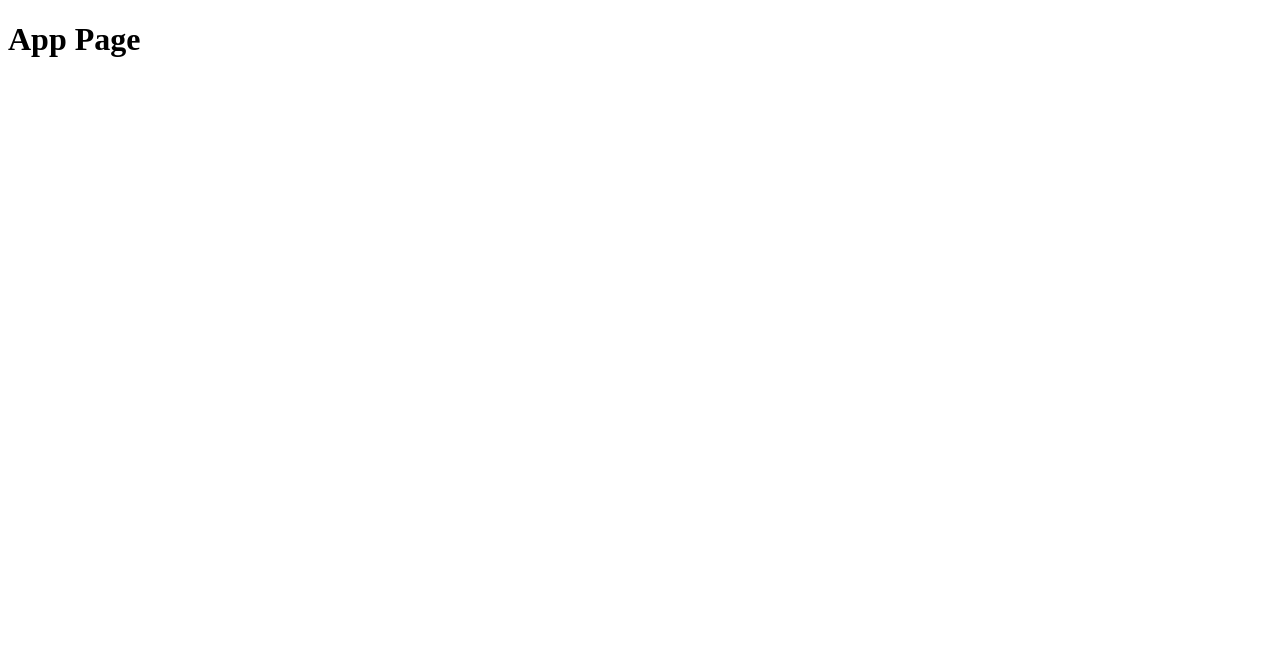
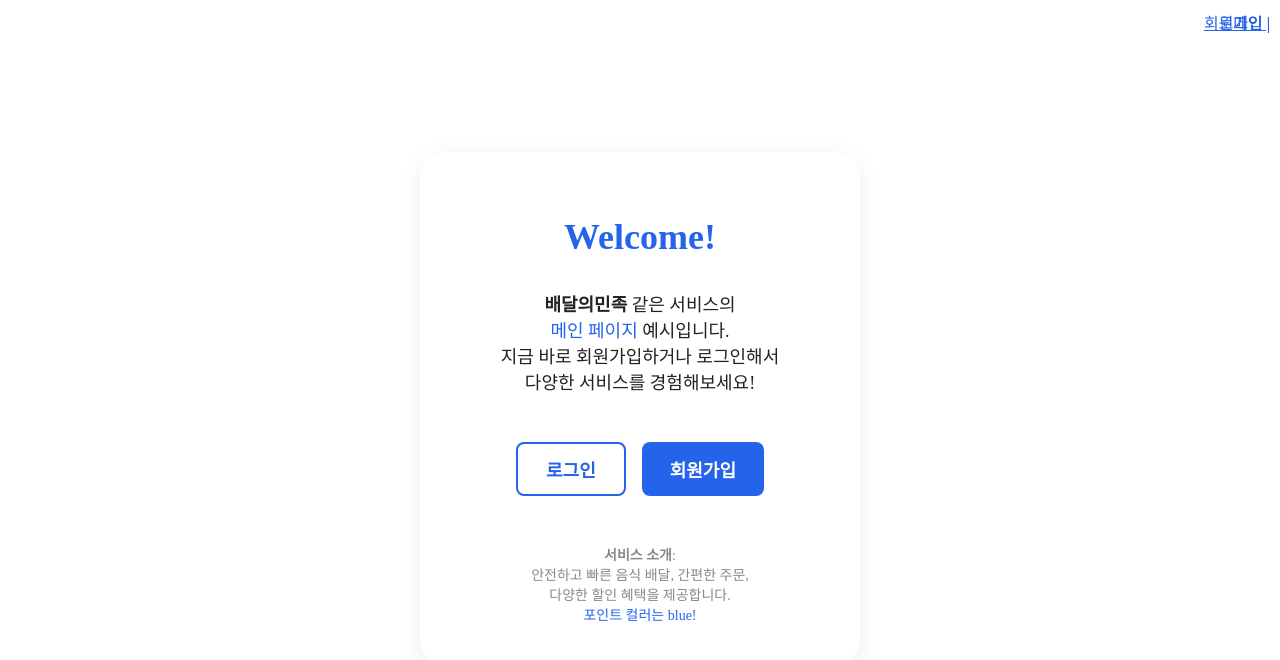
Before and after one commit to law-project-organization/frontend, a React (Vite) app: page / in a window 1280 px wide. Shown: the top 660 px of the page. Built offline with nearby package versions, Linux system fonts and the light colour scheme.

Commit message:
update : join, login

```diff
--- a/package.json
+++ b/package.json
@@ -11,7 +11,8 @@
   },
   "dependencies": {
     "react": "^19.1.0",
-    "react-dom": "^19.1.0"
+    "react-dom": "^19.1.0",
+    "react-router-dom": "^7.7.1"
   },
   "devDependencies": {
     "@eslint/js": "^9.30.1",
--- a/src/App.jsx
+++ b/src/App.jsx
@@ -1,9 +1,25 @@
-export default function App() {
+import { BrowserRouter, Routes, Route, Link } from "react-router-dom";
+import MainPage from "@/page/MainPage";
+import LoginPage from "@/page/LoginPage";
+import JoinPage from "@/page/JoinPage";
 
-
+function App() {
   return (
     <div>
-      <h1>App Page</h1>
+      <div>
+          <Routes>
+            <Route path="/" element={<MainPage />} />
+            <Route path="/join" element={<JoinPage />} />
+            <Route path="/login" element={<LoginPage />} />
+          </Routes>
+      </div>
+      <div>
+        <Link to="/" style={{ position: "fixed", top: 10, right: 10, color: "#2563eb" }} > 메인 | </Link>
+        <Link to="/join" style={{ position: "fixed", top: 10, right: 10, color: "#2563eb" }} > 회원가입 | </Link>
+        <Link to="/login" style={{ position: "fixed", top: 10, right: 10, color: "#2563eb" }} > 로그인 | </Link>
+      </div>
     </div>
   );
 }
+
+export default App;
--- a/src/api/BaseApi.jsx
+++ b/src/api/BaseApi.jsx
@@ -1,4 +1,4 @@
-const BASE_URL = process.env.REACT_APP_API_BASE_URL || 'http://localhost:8080/api';
+const BASE_URL = 'http://localhost:8080/api'; // process.env.REACT_APP_API_BASE_URL ||
 
 // 공통 fetch wrapper
 async function request(method, url, { data, params, headers = {}, ...customConfig } = {}) {
@@ -16,7 +16,7 @@ async function request(method, url, { data, params, headers = {}, ...customConfi
       'Content-Type': 'application/json',
       ...headers,
     },
-    credentials: 'include', // << 쿠키 자동 첨부!
+    credentials: 'include', // 쿠키 자동 첨부
     ...customConfig,
   };
 
--- a/src/main.jsx
+++ b/src/main.jsx
@@ -1,6 +1,9 @@
 import { createRoot } from 'react-dom/client'
 import App from './App.jsx'
+import { BrowserRouter } from 'react-router-dom'
 
 createRoot(document.getElementById('root')).render(
-    <App />
+    <BrowserRouter>
+        <App />
+    </BrowserRouter>
 )
--- a/src/page/Login.jsx
+++ b/src/page/JoinPage.jsx
@@ -1,37 +1,49 @@
 import React, { useState } from "react";
-import api from "../api/baseApi"; // baseApi 경로에 따라 수정
+import api from "@/api/BaseApi";
 
-const pointBlue = "#2563eb"; // tailwind blue-600 계열
+const pointBlue = "#2563eb"; // tailwind 'blue-600' 계열
 
-export default function Login() {
-  const [form, setForm] = useState({ username: "", password: "" });
+export default function Join() {
+  const [form, setForm] = useState({
+    username: "",
+    password: "",
+    passwordCheck: "",
+  });
   const [loading, setLoading] = useState(false);
   const [msg, setMsg] = useState("");
 
+  // 입력값 변경 핸들러
   const handleChange = (e) => {
     setForm({ ...form, [e.target.name]: e.target.value });
   };
 
-  const handleLogin = async (e) => {
+  // 회원가입 요청
+  const handleJoin = async (e) => {
     e.preventDefault();
     setMsg("");
 
-    if (!form.username || !form.password) {
-      setMsg("아이디와 비밀번호를 모두 입력하세요.");
+    // 간단한 유효성 검사
+    if (!form.username || !form.password || !form.passwordCheck) {
+      setMsg("모든 항목을 입력하세요.");
+      return;
+    }
+    if (form.password !== form.passwordCheck) {
+      setMsg("비밀번호가 일치하지 않습니다.");
       return;
     }
 
     setLoading(true);
     try {
-      // 실제 엔드포인트 명확히 알면 경로 수정 (예: /auth/login)
-      await api.post("/auth/login", {
+      // 실제 API 주소 맞게 수정 (예시: /auth/join)
+      await api.post("/auth/join", {
         username: form.username,
         password: form.password,
       });
-      setMsg("로그인 성공!");
-      // 로그인 성공 후 리다이렉트, 상태 관리 등 추가 구현 가능
+      setMsg("회원가입이 완료되었습니다!");
+      setForm({ username: "", password: "", passwordCheck: "" });
     } catch (err) {
-      setMsg("로그인 실패: " + (err?.message || "에러"));
+      // 에러 메시지 세팅
+      setMsg(err?.message || "회원가입 실패");
     } finally {
       setLoading(false);
     }
@@ -46,7 +58,7 @@ export default function Login() {
       alignItems: "center",
       justifyContent: "center"
     }}>
-      <form onSubmit={handleLogin} style={{
+      <form onSubmit={handleJoin} style={{
         width: 320,
         padding: 32,
         borderRadius: 16,
@@ -61,7 +73,7 @@ export default function Login() {
           fontWeight: 700,
           fontSize: 28,
           textAlign: "center"
-        }}>로그인</h2>
+        }}>회원가입</h2>
         <input
           name="username"
           type="text"
@@ -82,8 +94,24 @@ export default function Login() {
           name="password"
           type="password"
           placeholder="비밀번호"
-          autoComplete="current-password"
+          autoComplete="new-password"
           value={form.password}
+          onChange={handleChange}
+          style={{
+            padding: "12px 16px",
+            border: `1.5px solid ${pointBlue}`,
+            borderRadius: 8,
+            fontSize: 16,
+            outline: "none"
+          }}
+          disabled={loading}
+        />
+        <input
+          name="passwordCheck"
+          type="password"
+          placeholder="비밀번호 확인"
+          autoComplete="new-password"
+          value={form.passwordCheck}
           onChange={handleChange}
           style={{
             padding: "12px 16px",
@@ -110,11 +138,11 @@ export default function Login() {
           }}
           disabled={loading}
         >
-          {loading ? "로그인 중..." : "로그인"}
+          {loading ? "가입 중..." : "회원가입"}
         </button>
         {msg && (
           <div style={{
-            color: msg.includes("성공") ? pointBlue : "crimson",
+            color: msg.includes("완료") ? pointBlue : "crimson",
             marginTop: 10,
             textAlign: "center",
             fontWeight: 500
--- a/src/page/Join.jsx
+++ b/src/page/LoginPage.jsx
@@ -1,49 +1,37 @@
 import React, { useState } from "react";
-import api from "../api/baseApi"; // baseApi 경로에 따라 수정
+import api from "@/api/BaseApi";
 
-const pointBlue = "#2563eb"; // tailwind 'blue-600' 계열
+const pointBlue = "#2563eb"; // tailwind blue-600 계열
 
-export default function Join() {
-  const [form, setForm] = useState({
-    username: "",
-    password: "",
-    passwordCheck: "",
-  });
+export default function Login() {
+  const [form, setForm] = useState({ username: "", password: "" });
   const [loading, setLoading] = useState(false);
   const [msg, setMsg] = useState("");
 
-  // 입력값 변경 핸들러
   const handleChange = (e) => {
     setForm({ ...form, [e.target.name]: e.target.value });
   };
 
-  // 회원가입 요청
-  const handleJoin = async (e) => {
+  const handleLogin = async (e) => {
     e.preventDefault();
     setMsg("");
 
-    // 간단한 유효성 검사
-    if (!form.username || !form.password || !form.passwordCheck) {
-      setMsg("모든 항목을 입력하세요.");
-      return;
-    }
-    if (form.password !== form.passwordCheck) {
-      setMsg("비밀번호가 일치하지 않습니다.");
+    if (!form.username || !form.password) {
+      setMsg("아이디와 비밀번호를 모두 입력하세요.");
       return;
     }
 
     setLoading(true);
     try {
-      // 실제 API 주소 맞게 수정 (예시: /auth/join)
-      await api.post("/auth/join", {
+      // 실제 엔드포인트 명확히 알면 경로 수정 (예: /auth/login)
+      await api.post("/auth/login", {
         username: form.username,
         password: form.password,
       });
-      setMsg("회원가입이 완료되었습니다!");
-      setForm({ username: "", password: "", passwordCheck: "" });
+      setMsg("로그인 성공!");
+      // 로그인 성공 후 리다이렉트, 상태 관리 등 추가 구현 가능
     } catch (err) {
-      // 에러 메시지 세팅
-      setMsg(err?.message || "회원가입 실패");
+      setMsg("로그인 실패: " + (err?.message || "에러"));
     } finally {
       setLoading(false);
     }
@@ -58,7 +46,7 @@ export default function Join() {
       alignItems: "center",
       justifyContent: "center"
     }}>
-      <form onSubmit={handleJoin} style={{
+      <form onSubmit={handleLogin} style={{
         width: 320,
         padding: 32,
         borderRadius: 16,
@@ -73,7 +61,7 @@ export default function Join() {
           fontWeight: 700,
           fontSize: 28,
           textAlign: "center"
-        }}>회원가입</h2>
+        }}>로그인</h2>
         <input
           name="username"
           type="text"
@@ -94,24 +82,8 @@ export default function Join() {
           name="password"
           type="password"
           placeholder="비밀번호"
-          autoComplete="new-password"
+          autoComplete="current-password"
           value={form.password}
-          onChange={handleChange}
-          style={{
-            padding: "12px 16px",
-            border: `1.5px solid ${pointBlue}`,
-            borderRadius: 8,
-            fontSize: 16,
-            outline: "none"
-          }}
-          disabled={loading}
-        />
-        <input
-          name="passwordCheck"
-          type="password"
-          placeholder="비밀번호 확인"
-          autoComplete="new-password"
-          value={form.passwordCheck}
           onChange={handleChange}
           style={{
             padding: "12px 16px",
@@ -138,11 +110,11 @@ export default function Join() {
           }}
           disabled={loading}
         >
-          {loading ? "가입 중..." : "회원가입"}
+          {loading ? "로그인 중..." : "로그인"}
         </button>
         {msg && (
           <div style={{
-            color: msg.includes("완료") ? pointBlue : "crimson",
+            color: msg.includes("성공") ? pointBlue : "crimson",
             marginTop: 10,
             textAlign: "center",
             fontWeight: 500
--- /dev/null
+++ b/src/page/MainPage.jsx
@@ -0,0 +1,97 @@
+import React from "react";
+import { useNavigate } from "react-router-dom";
+
+const pointBlue = "#2563eb"; // tailwind blue-600
+
+function MainPage() {
+  const navigate = useNavigate();
+
+  return (
+    <div style={{
+      minHeight: "100vh",
+      background: "#fff",
+      display: "flex",
+      flexDirection: "column",
+      alignItems: "center",
+      justifyContent: "center"
+    }}>
+      <div style={{
+        padding: 40,
+        borderRadius: 24,
+        boxShadow: "0 6px 24px rgba(0,0,0,0.07)",
+        background: "#fff",
+        minWidth: 360,
+        display: "flex",
+        flexDirection: "column",
+        alignItems: "center",
+        gap: 24
+      }}>
+        <h1 style={{
+          color: pointBlue,
+          fontWeight: 800,
+          fontSize: 36,
+          marginBottom: 8
+        }}>Welcome!</h1>
+        <div style={{
+          color: "#222",
+          fontSize: 18,
+          textAlign: "center",
+          marginBottom: 24
+        }}>
+          <b>배달의민족</b> 같은 서비스의 <br />
+          <span style={{ color: pointBlue }}>메인 페이지</span> 예시입니다.<br />
+          지금 바로 회원가입하거나 로그인해서 <br />
+          다양한 서비스를 경험해보세요!
+        </div>
+        <div style={{ display: "flex", gap: 16, marginBottom: 24 }}>
+          <button
+            onClick={() => navigate("/login")}
+            style={{
+              background: "#fff",
+              color: pointBlue,
+              border: `2px solid ${pointBlue}`,
+              borderRadius: 8,
+              padding: "12px 28px",
+              fontWeight: 700,
+              fontSize: 18,
+              cursor: "pointer",
+              boxShadow: "none",
+              transition: "all 0.15s"
+            }}
+          >
+            로그인
+          </button>
+          <button
+            onClick={() => navigate("/join")}
+            style={{
+              background: pointBlue,
+              color: "#fff",
+              border: "none",
+              borderRadius: 8,
+              padding: "12px 28px",
+              fontWeight: 700,
+              fontSize: 18,
+              cursor: "pointer",
+              boxShadow: "none",
+              transition: "all 0.15s"
+            }}
+          >
+            회원가입
+          </button>
+        </div>
+        <div style={{
+          fontSize: 14,
+          color: "#888",
+          textAlign: "center"
+        }}>
+          <b>서비스 소개</b>: <br />
+          안전하고 빠른 음식 배달, 간편한 주문, <br />
+          다양한 할인 혜택을 제공합니다.<br />
+          <span style={{ color: pointBlue, fontWeight: 500 }}>포인트 컬러는 blue!</span>
+        </div>
+      </div>
+    </div>
+  );
+}
+
+export default MainPage;
```
Also changed, not shown: vite.config.js (+13 -4 lines), src/page/Main.jsx (deleted), src/page/Test.jsx (deleted), src/page/TestPage.jsx (added), 2 other files (tests, documents, lock files or other folders).
